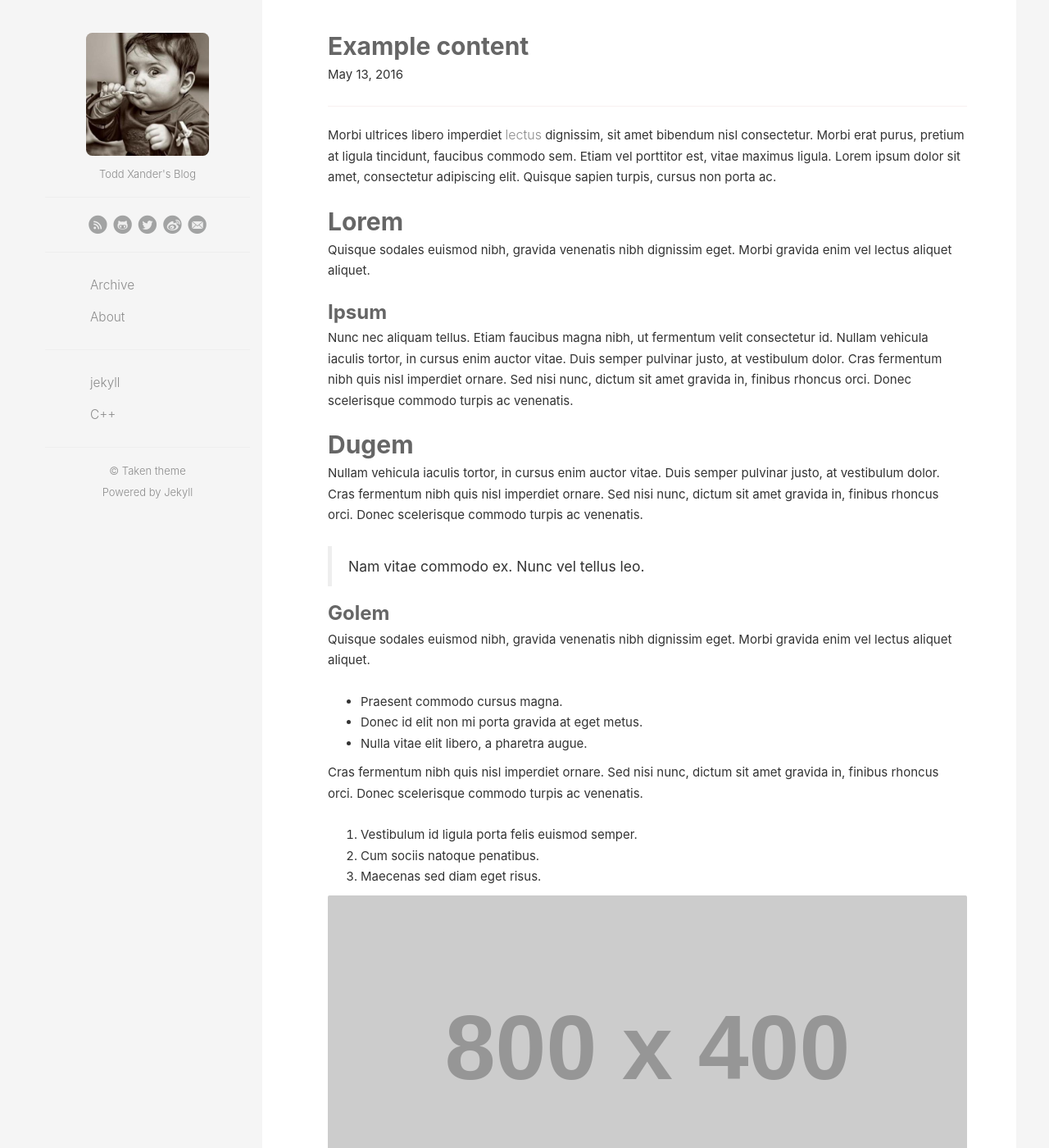
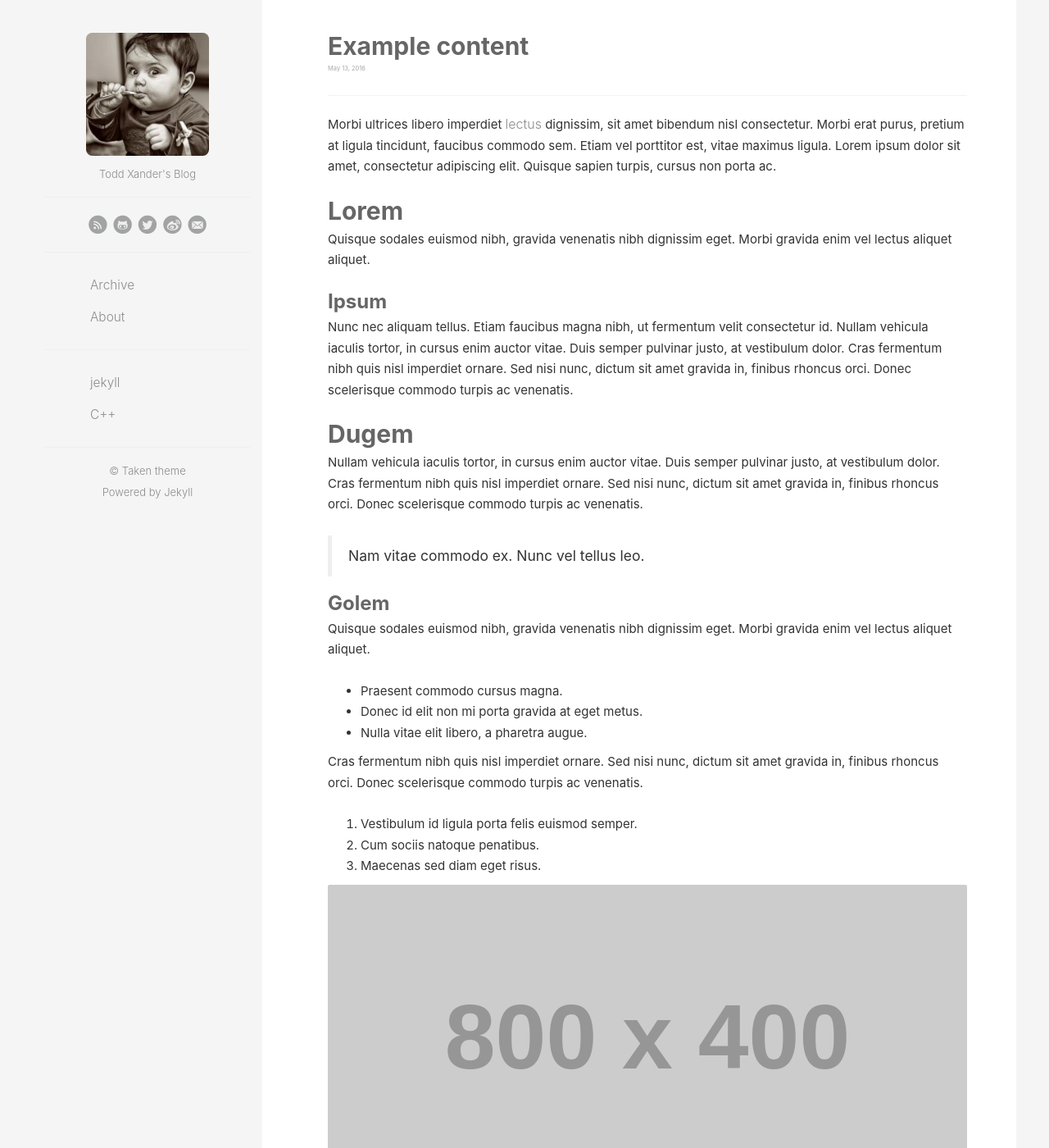
Before and after one commit to todd-xander/todd-xander.github.io, a Jekyll site: the page built from _posts/2015-05-12-example-content.markdown, in a window 1280 px wide and 1400 px high. Shown: the whole window at 82% size. Built offline with Jekyll 4.4.1, drawn with Linux system fonts in a browser that asks for light colours; comment, search, counter and statistics services are not loaded.

Commit message:
Update style.scss

```diff
--- a/css/style.scss
+++ b/css/style.scss
@@ -136,6 +136,11 @@ th.title {
 
 /* ------------ Content Style -------------- */
 
+.post-meta {
+    margin: 0 5px;
+    font-size: 50%;
+    color: #aaa;
+}
 .content {
   padding: 20px 60px 20px 360px;
 
```
